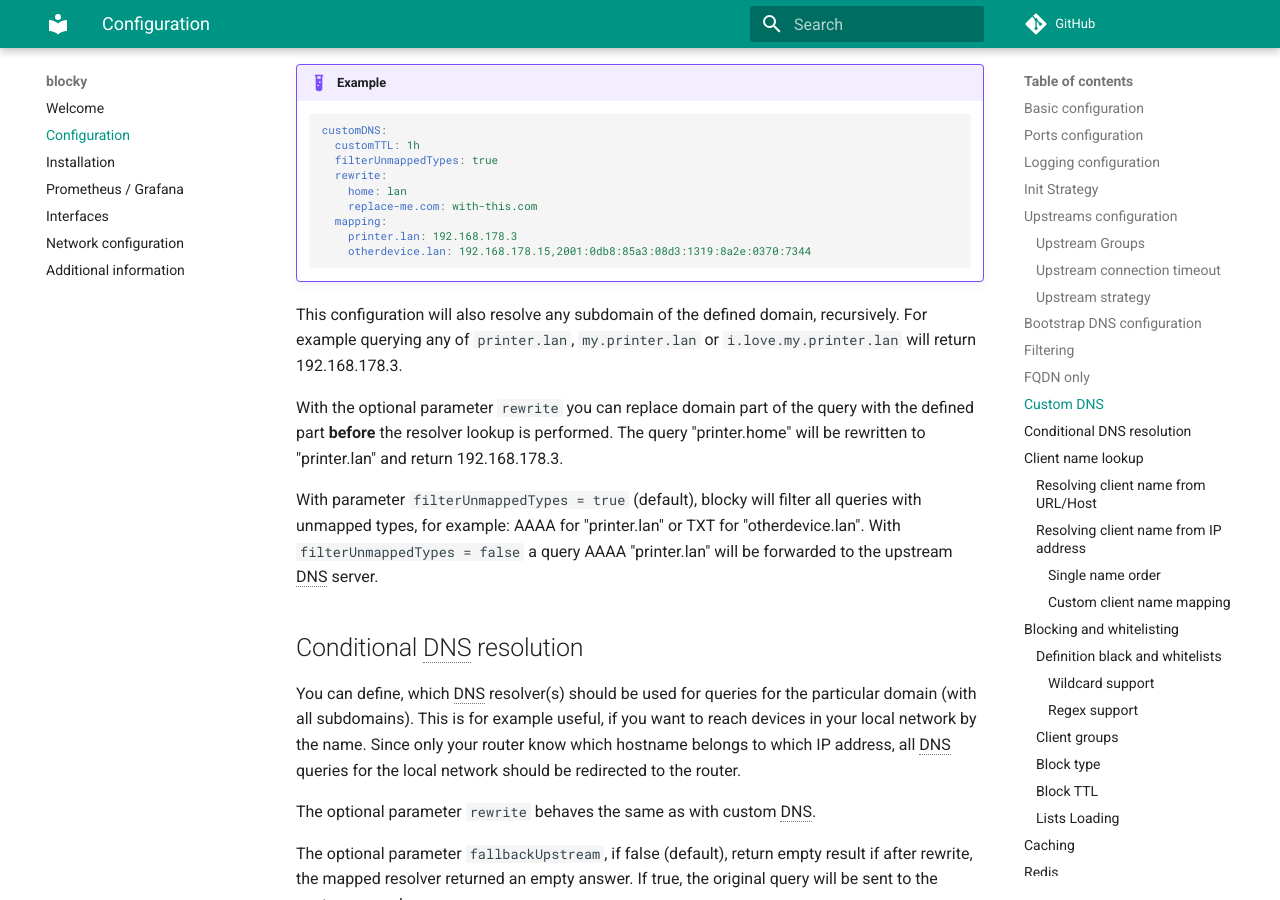
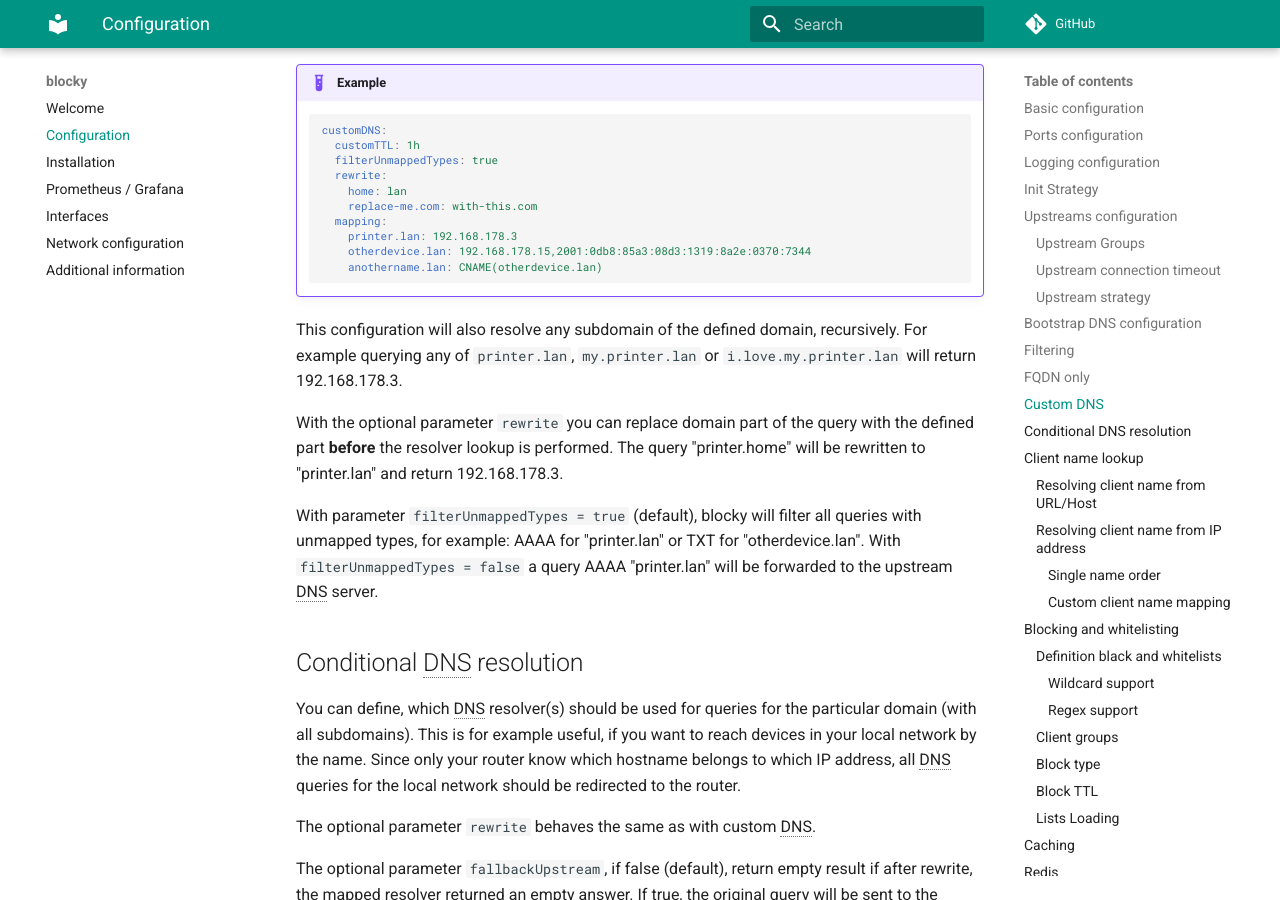
Before and after one commit to 0xERR0R/blocky, an MkDocs documentation site: the page built from docs/configuration.md, in a window 1280 px wide and 900 px high, scrolled down 8147 px. Built offline with MkDocs 1.6.1 and Material for MkDocs 9.7.7, drawn with Linux system fonts in a browser that asks for light colours; comment, search, counter and statistics services are not loaded; the version menu is left out.

Commit message:
Add cname example to configuration.md

````diff
--- a/docs/configuration.md
+++ b/docs/configuration.md
@@ -278,6 +278,7 @@ domain must be separated by a comma.
       mapping:
         printer.lan: 192.168.178.3
         otherdevice.lan: 192.168.178.15,2001:0db8:85a3:08d3:1319:8a2e:0370:7344
+        anothername.lan: CNAME(otherdevice.lan)
     ```
 
 This configuration will also resolve any subdomain of the defined domain, recursively. For example querying any of
````
